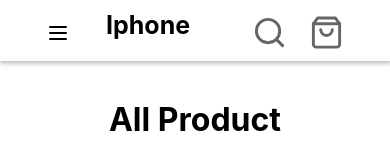
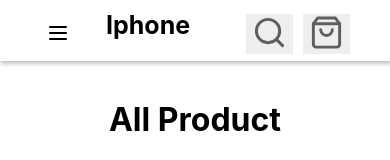
Before and after one commit to Vannchhai123456/web-apple, a React (Create React App) app: page / in a window 390 px wide. Shown: the top 160 px of the page. Built offline with nearby package versions, Linux system fonts and the light colour scheme.

Commit message:
Update App.css

```diff
--- a/src/App.css
+++ b/src/App.css
@@ -91,6 +91,7 @@
   -webkit-animation: fadeIn3 0.5s;
   animation: fadeIn3 0.5s;
   z-index: 99;
+  background-color:#eee;
 }
 .background1{
   width: 100%;
@@ -140,6 +141,7 @@
   border: none;
   background: none;
   transition: 0.3s;
+  background-color:#eee;
 }
 .shop .close1 svg{
   transition: 0.3s;
@@ -1719,6 +1721,7 @@
     cursor: pointer;
     margin-right: 10px;
       color:black;
+    background-color:#eee;
   }
 nav .h1{
   width: 10%;
```
